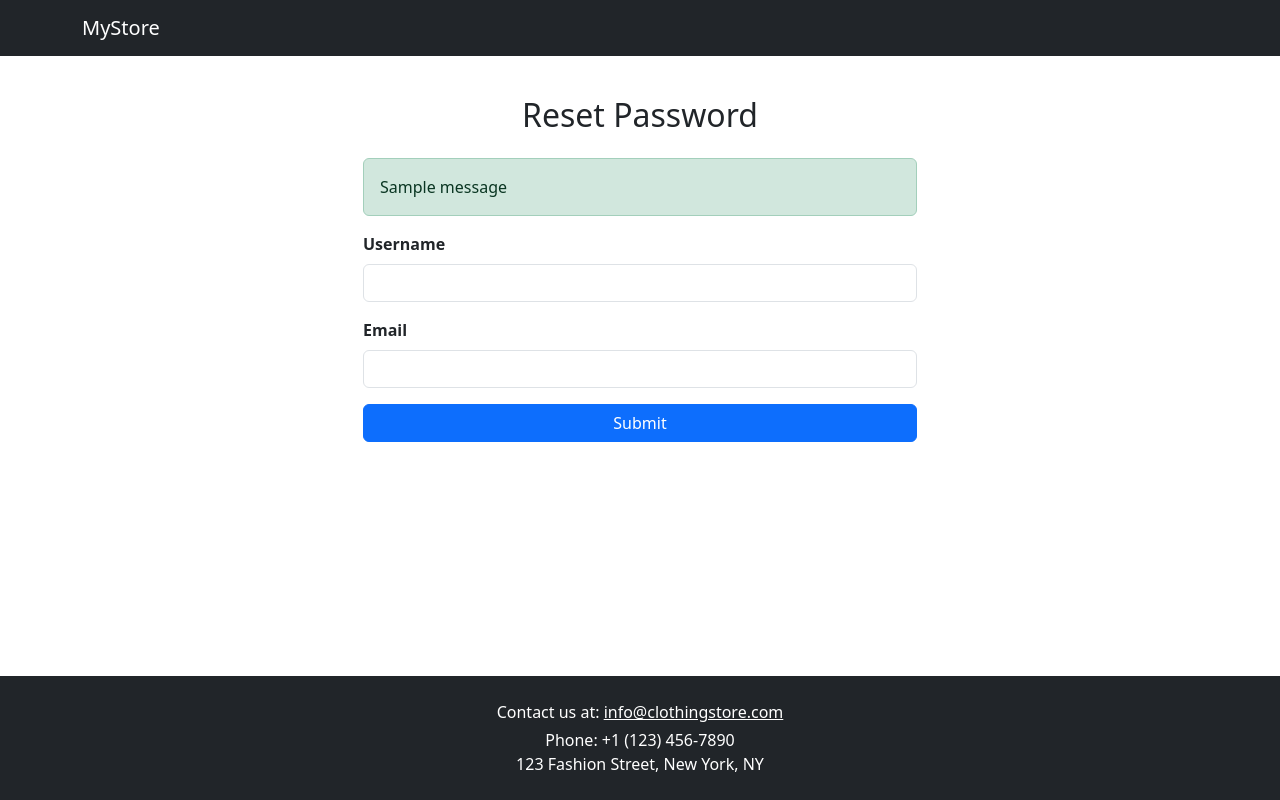
After one commit to Novalynne/My_ECommerce_Store, a Django app: page /accounts/profile/password/reset/ in a window 1280 px wide. The commit adds this page. Run offline with Django 5.2, Linux system fonts and the light colour scheme; tables that the repository leaves empty hold one stand-in row (values such as "Sample post"); one stand-in notice (Sample message) is shown; some libraries are stand-ins or nearby versions.

Commit message:
added reset password

```diff
--- a/accounts/forms.py
+++ b/accounts/forms.py
@@ -110,3 +110,7 @@ class EditProfileForm(forms.ModelForm):
             profile.user = user
             profile.save()
         return profile
+
+class PasswordResetRequestForm(forms.Form):
+    username = forms.CharField(max_length=150, label='Username')
+    email = forms.EmailField(label='Email')
--- a/accounts/urls.py
+++ b/accounts/urls.py
@@ -11,4 +11,6 @@ urlpatterns = [
     path('profile/manage/managers/', views.ManageProfilesView.as_view(), name='manage_profiles'),
     path('profile/manage/managers/promote/<int:user_id>/', views.promote_to_manager, name='promote_to_manager'),
     path('profile/manage/managers/demote/<int:user_id>/', views.demote_to_client, name='demote_to_client'),
+    path('profile/password/reset/', views.password_reset_request, name='password_reset'),
+    path('profile/password/reset/<int:user_id>/confirm', views.password_reset_confirm_view, name='password_reset_confirm'),
 ]
--- a/accounts/views.py
+++ b/accounts/views.py
@@ -1,10 +1,11 @@
 from django.shortcuts import render, redirect, get_object_or_404
-from django.contrib.auth.forms import AuthenticationForm, PasswordChangeForm
+from django.contrib.auth.forms import AuthenticationForm, PasswordChangeForm, SetPasswordForm
 from django.contrib.auth import login, logout, update_session_auth_hash
-from .forms import CustomUserCreationForm, EditProfileForm
+from .forms import CustomUserCreationForm, EditProfileForm, PasswordResetRequestForm
 from django.contrib.auth.models import Group, User
 from django.views.generic import ListView, DetailView
 from .models import Profile
+from django.contrib import messages
 
 def register_view(request):
     if request.method == "POST":
@@ -122,3 +123,32 @@ def demote_to_client(request, user_id):
         user.groups.add(client_group)
         return redirect("manage_profiles")
     return render(request, 'managers.html', {'user': user})
+
+def password_reset_request(request):
+    if request.method == 'POST':
+        form = PasswordResetRequestForm(request.POST)
+        if form.is_valid():
+            username = form.cleaned_data['username']
+            email = form.cleaned_data['email']
+
+            try:
+                user = User.objects.get(username=username, email=email)
+                return redirect('password_reset_confirm', user_id=user.id)
+            except User.DoesNotExist:
+                messages.warning(request, 'Username or email incorrect.')
+        else:
+            messages.warning(request, 'Please correct the errors below.')
+    else:
+        form = PasswordResetRequestForm()
+
+    return render(request, 'password_reset_request.html', {'form': form})
+
+def password_reset_confirm_view(request, user_id):
+    user = get_object_or_404(User, id=user_id)
+    form = SetPasswordForm(user, request.POST or None)
+    if request.method == 'POST':
+        if form.is_valid():
+            user = form.save()
+            update_session_auth_hash(request, user)
+            return redirect('login')
+    return render(request, 'password_reset_confirm.html', {'user': user, 'form': form})
--- a/shop/views.py
+++ b/shop/views.py
@@ -125,7 +125,11 @@ def update_cart(request):
         cart_item = Cart.objects.filter(user=profile, product=product, size=size).first()
         if cart_item:
             if action == "increase":
-                stock = ProductStock.objects.get(product=product, size=size)
+                try:
+                    stock = ProductStock.objects.get(product=product, size=size)
+                except ProductStock.DoesNotExist:
+                    messages.warning(request, "Stock not available for this product.")
+                    return redirect("cart_summary")
                 if cart_item.quantity < stock.stock:
                     cart_item.quantity += 1
                     cart_item.save()
--- a/templates/base.html
+++ b/templates/base.html
@@ -21,12 +21,12 @@
 <!-- Navbar -->
 <nav class="navbar navbar-expand-lg navbar-dark bg-dark">
     <div class="container">
-        {% if user.is_authenticated %}
+        {% if user.is_authenticated and request.resolver_match.url_name != 'password_reset_confirm'%}
             <a class="navbar-brand" href="{% url 'homepage' %}">MyStore</a>
         {% else %}
             <a class="navbar-brand" href="{% url 'frontpage' %}">MyStore</a>
         {% endif %}
-        {% if request.resolver_match.url_name != 'frontpage' and request.resolver_match.url_name != 'login' and request.resolver_match.url_name != 'register' %}
+        {% if request.resolver_match.url_name != 'frontpage' and request.resolver_match.url_name != 'login' and request.resolver_match.url_name != 'register' and request.resolver_match.url_name != 'password_reset' and request.resolver_match.url_name != 'password_reset_confirm' %}
             <div>
 
                 {% if is_client %}
--- /dev/null
+++ b/templates/password_reset_request.html
@@ -0,0 +1,34 @@
+{% extends 'base.html' %}
+
+{% load static %}
+{% load crispy_forms_tags %}
+
+{% block css %}
+    <link rel="stylesheet" href="{% static 'form.css' %}">
+{% endblock css %}
+
+{% block title %}Reset Password Request{% endblock title %}
+
+{% block content %}
+    <div class="row justify-content-center">
+        <div class="col-md-6 g-3">
+            <h2 class="mb-4 text-center">Reset Password</h2>
+
+            {% if messages %}
+                {% for message in messages %}
+                    <div class="alert alert-{{ message.tags }}">
+                        {{ message }}
+                    </div>
+                {% endfor %}
+            {% endif %}
+
+            <form method="post" novalidate>
+                {% csrf_token %}
+                {{ form|crispy }}
+                <div class="d-grid mt-3">
+                    <button type="submit" class="btn btn-primary">Submit</button>
+                </div>
+            </form>
+        </div>
+    </div>
+{% endblock %}
```
Also changed, not shown: templates/login.html (+5 -3 lines), templates/password_reset_confirm.html (added, +32 -0 lines), README.md.
